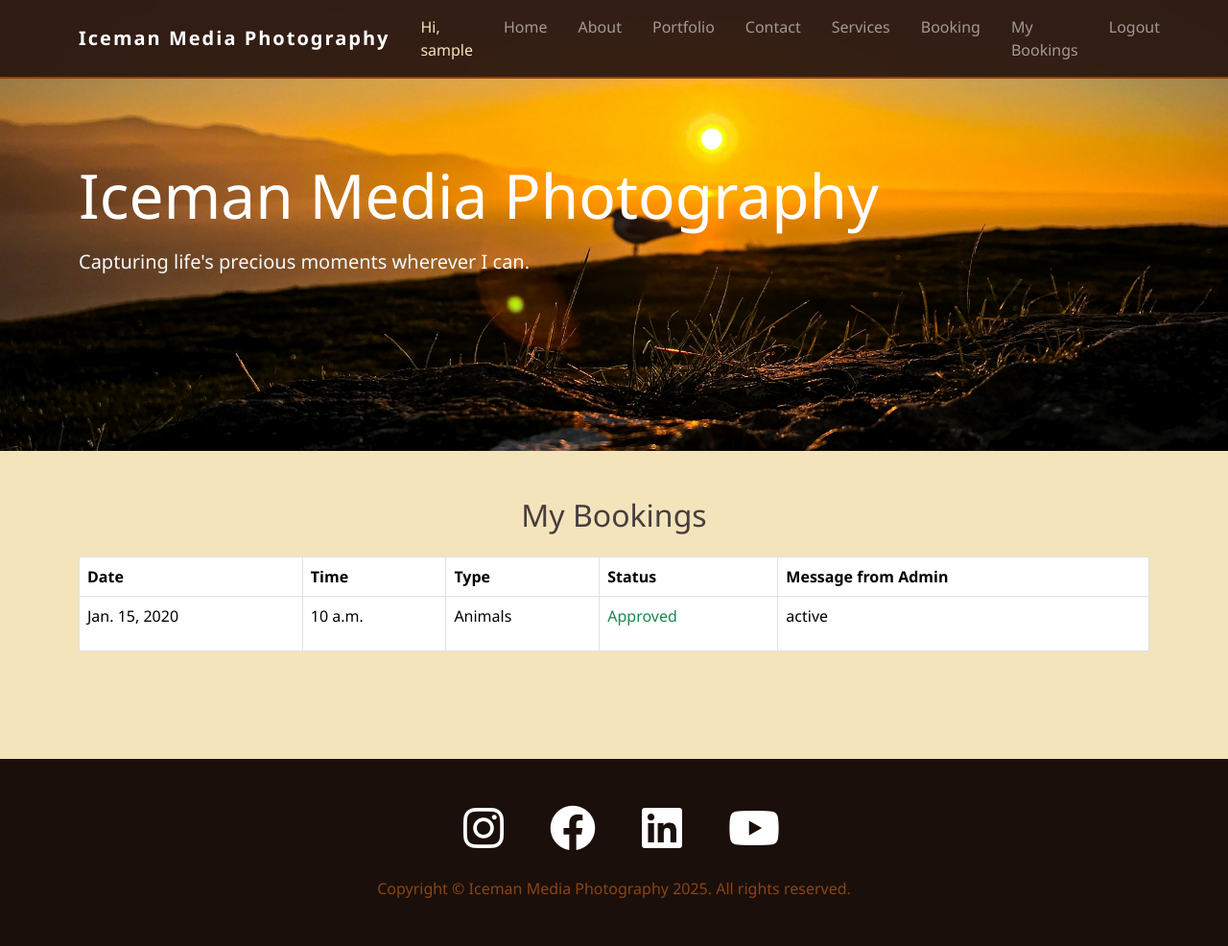
After one commit to Is2dann/Iceman-Media-Photo-Booking, a Django app: page /booking/my-bookings/ in a window 1280 px wide. The commit adds this page. Shown: the whole page at 96% size. Run offline with Django 4.2, Linux system fonts and the light colour scheme; a user stored in the database is signed in; tables that the repository leaves empty hold one stand-in row (values such as "Sample post").

Commit message:
Added a my_bookings section for logged in users, where they can check their booking's status and messages from admins.

```diff
--- a/booking/models.py
+++ b/booking/models.py
@@ -20,6 +20,12 @@ class Booking(models.Model):
         ('Wedding', 'Weddings & Ceremonies'),
     ]
 
+    STATUS_CHOICES = [
+        ('pending', 'Pending',),
+        ('approved', 'Approved',),
+        ('rejected', 'Rejected',),
+    ]
+
     user = models.ForeignKey(User, on_delete=models.CASCADE)
     full_name = models.CharField(max_length=100)
     email = models.EmailField()
@@ -30,6 +36,12 @@ class Booking(models.Model):
     time = models.TimeField()
     message = models.TextField(blank=True)
     created_on = models.DateTimeField(auto_now_add=True)
+    status = models.CharField(
+        max_length=10,
+        choices=STATUS_CHOICES,
+        default='pending'
+    )
+    status_message = models.TextField(blank=True)
 
     is_approved = models.BooleanField(default=False)
 
--- /dev/null
+++ b/booking/templates/booking/my_bookings.html
@@ -0,0 +1,38 @@
+{% extends 'base.html' %}
+{% load static %}
+
+{% block content %}
+
+<h2 class="text-center mb-4">My Bookings</h2>
+    {% if bookings %}
+        <div class="table-responsive">
+            <table class="table table-bordered text-white">
+                <thead>
+                    <tr>
+                        <th>Date</th>
+                        <th>Time</th>
+                        <th>Type</th>
+                        <th>Status</th>
+                        <th>Message from Admin</th>
+                    </tr>
+                </thead>
+                <tbody>
+                    {% for booking in bookings %}
+                    <tr>
+                        <td>{{ booking.date }}</td>
+                        <td>{{ booking.time }}</td>
+                        <td>{{ booking.photoshoot_type }}</td>
+                        <td class="{% if booking.status == 'approved' %}text-success{% elif booking.status == 'rejected' %}text-danger{% else %}text-warning{% endif %}">
+                            {{ booking.get_status_display }}
+                        </td>
+                        <td>{{ booking.status_message|linebreaks }}</td>
+                    </tr>
+                    {% endfor %}
+                </tbody>
+            </table>
+        </div>
+    {% else %}
+        <p>You have not made any bookings yet. Let's make one!</p>
+    {% endif %}
+
+{% endblock %}
--- a/booking/urls.py
+++ b/booking/urls.py
@@ -3,5 +3,6 @@ from . import views
 
 urlpatterns = [
     path('booked_dates/', views.get_booked_dates, name='booked_dates'),
+    path('my-bookings/', views.my_bookings, name='my_bookings'),
     path('', views.book_photoshoot, name='book_photoshoot'),
 ]
--- a/booking/views.py
+++ b/booking/views.py
@@ -31,6 +31,12 @@ def book_photoshoot(request):
     return render(request, 'booking/booking.html', {'form': form})
 
 
+@login_required
+def my_bookings(request):
+    bookings = Booking.objects.filter(user=request.user).order_by('-date')
+    return render(request, 'booking/my_bookings.html', {'bookings': bookings})
+
+
 def get_booked_dates(request):
     dates = Booking.objects.values_list('date', flat=True)
     unique_dates = list(set(dates))  # Remove duplicates
--- a/templates/base.html
+++ b/templates/base.html
@@ -60,6 +60,9 @@
                     </li>
                     <li class="nav-item">
                         <a class="nav-link {% if request.path == book_photoshoot_url %}active{% endif %}" href="{% url 'book_photoshoot' %}">Booking</a>
+                    </li>
+                    <li class="nav-item">
+                        <a class="nav-link {% if request.path == my_bookings_url %}active{% endif %}" href="{% url 'my_bookings' %}">My Bookings</a>
                     </li>
                     <li class="nav-item">
                         <a class="nav-link" href="{% url 'logout' %}">Logout</a>
```
Also changed, not shown: booking/admin.py (+10 -6 lines), booking/migrations/0002_booking_status_booking_status_message.py (added).
